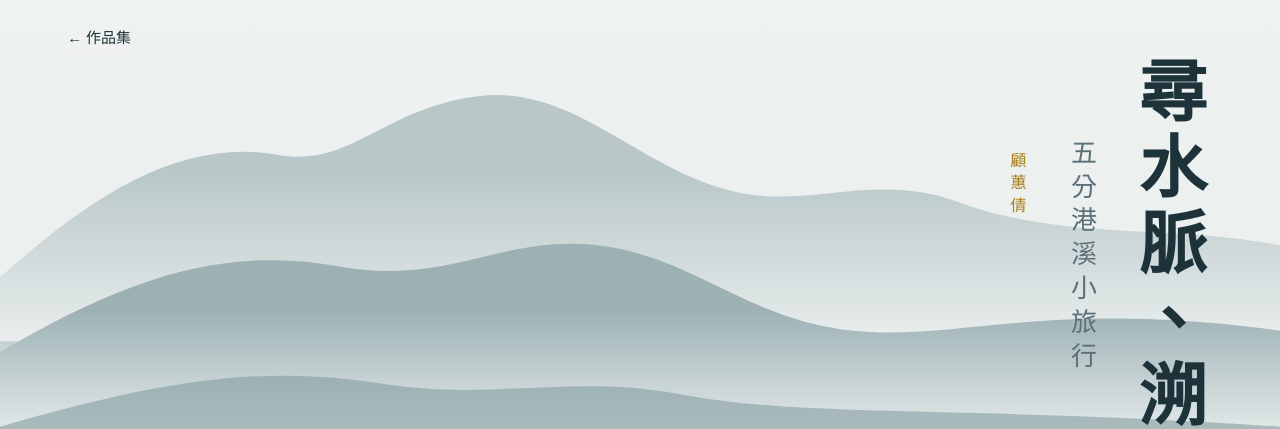
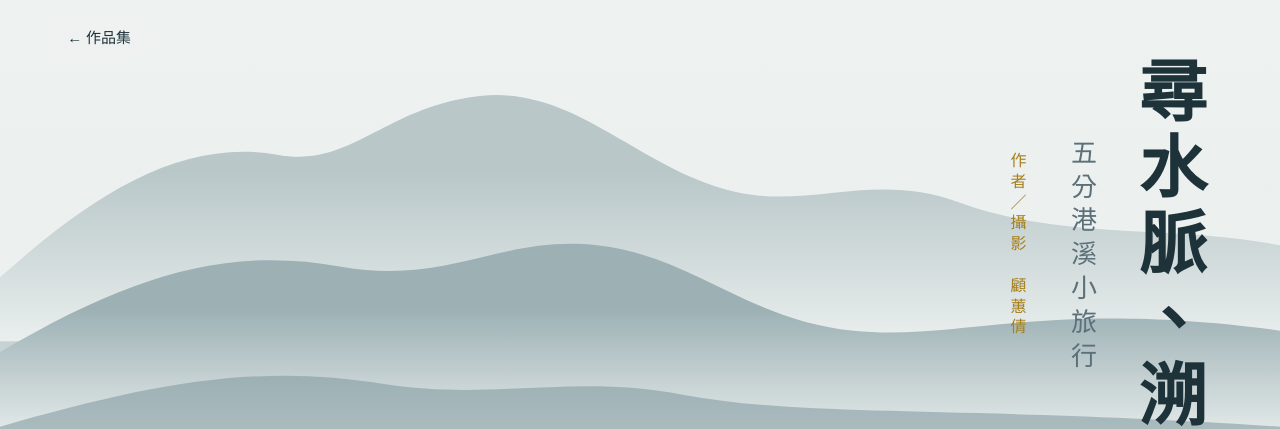
Before and after one commit to kuwawa1020-design/kuwawa-website, a plain HTML site: page xunshuimai/index.html in a window 1280 px wide. Shown: the top 429 px of the page. Drawn offline with Linux system fonts and the light colour scheme; animation ran at ten frames a second; a web font is replaced by a local one.

Commit message:
〈尋水脈、溯族跡〉署名改為「作者／攝影 顧蕙倩」
Co-Authored-By: Claude Opus 5.5 <noreply@anthropic.com>
Claude-Session: https://claude.ai/code/session_01Bq5jMhw2EMbYk1zQRzWRqv

```diff
--- a/xunshuimai/index.html
+++ b/xunshuimai/index.html
@@ -8,7 +8,7 @@
 <meta property="og:type" content="article">
 <meta property="og:locale" content="zh_TW">
 <meta property="og:title" content="尋水脈、溯族跡：五分港溪小旅行">
-<meta property="og:description" content="從復興崗到洲美屈原宮，十一站原漢交織走讀。文／顧蕙倩">
+<meta property="og:description" content="從復興崗到洲美屈原宮，十一站原漢交織走讀。作者／攝影 顧蕙倩">
 <meta property="og:url" content="https://kuwawa1020-design.github.io/kuwawa-website/xunshuimai/">
 <meta property="og:image" content="https://kuwawa1020-design.github.io/kuwawa-website/xunshuimai/img/p16.jpg">
 <meta name="twitter:card" content="summary_large_image">
@@ -43,7 +43,7 @@ a{color:inherit}
 .title{position:relative;justify-self:end;align-self:start;writing-mode:vertical-rl;margin:clamp(36px,7vh,80px) max(6vw,20px) 0 0;display:flex;flex-direction:column;gap:clamp(10px,2vw,22px);align-items:flex-start}
 .title h1{margin:0;font-size:clamp(40px,6.4vw,68px);line-height:1.1;letter-spacing:.12em;font-weight:700}
 .title .sub{font-size:clamp(19px,2.4vw,26px);letter-spacing:.3em;color:var(--soft);margin-top:3.2em}
-.title .by{font-size:16px;letter-spacing:.4em;color:var(--gold);margin-top:6em}
+.title .by{font-size:16px;letter-spacing:.3em;color:var(--gold);margin-top:6em}
 .lede{position:absolute;left:max(6vw,20px);bottom:clamp(28px,6vh,64px);max-width:24em;font-size:16px;line-height:1.9;color:var(--soft);background:color-mix(in srgb,var(--paper) 85%,transparent);padding:14px 18px;border-radius:12px;margin:0}
 .lede b{color:var(--ink);font-weight:600}
 /* layout */
@@ -153,7 +153,7 @@ footer{text-align:center;color:var(--soft);font-size:14px;padding:36px 16px 48px
 <div class="title brush">
  <h1>尋水脈、溯族跡</h1>
  <div class="sub">五分港溪小旅行</div>
- <div class="by">顧蕙倩</div>
+ <div class="by">作者／攝影　顧蕙倩</div>
 </div>
 <p class="lede">從復興崗的高處出發，順著水圳、閘門與舊河道，一路走到洲美屈原宮。<b>十一個站點，一條河，一段向內凝視的旅程。</b></p>
 </header>
@@ -309,7 +309,7 @@ footer{text-align:center;color:var(--soft);font-size:14px;padding:36px 16px 48px
  </div>
 </section>
 
-<footer>〈尋水脈、溯族跡：五分港溪小旅行〉　文／顧蕙倩<br><a href="../">← 回作品集首頁</a></footer>
+<footer>〈尋水脈、溯族跡：五分港溪小旅行〉<br>作者／攝影　顧蕙倩<br><a href="../">← 回作品集首頁</a></footer>
 
 <script>
 {
```
